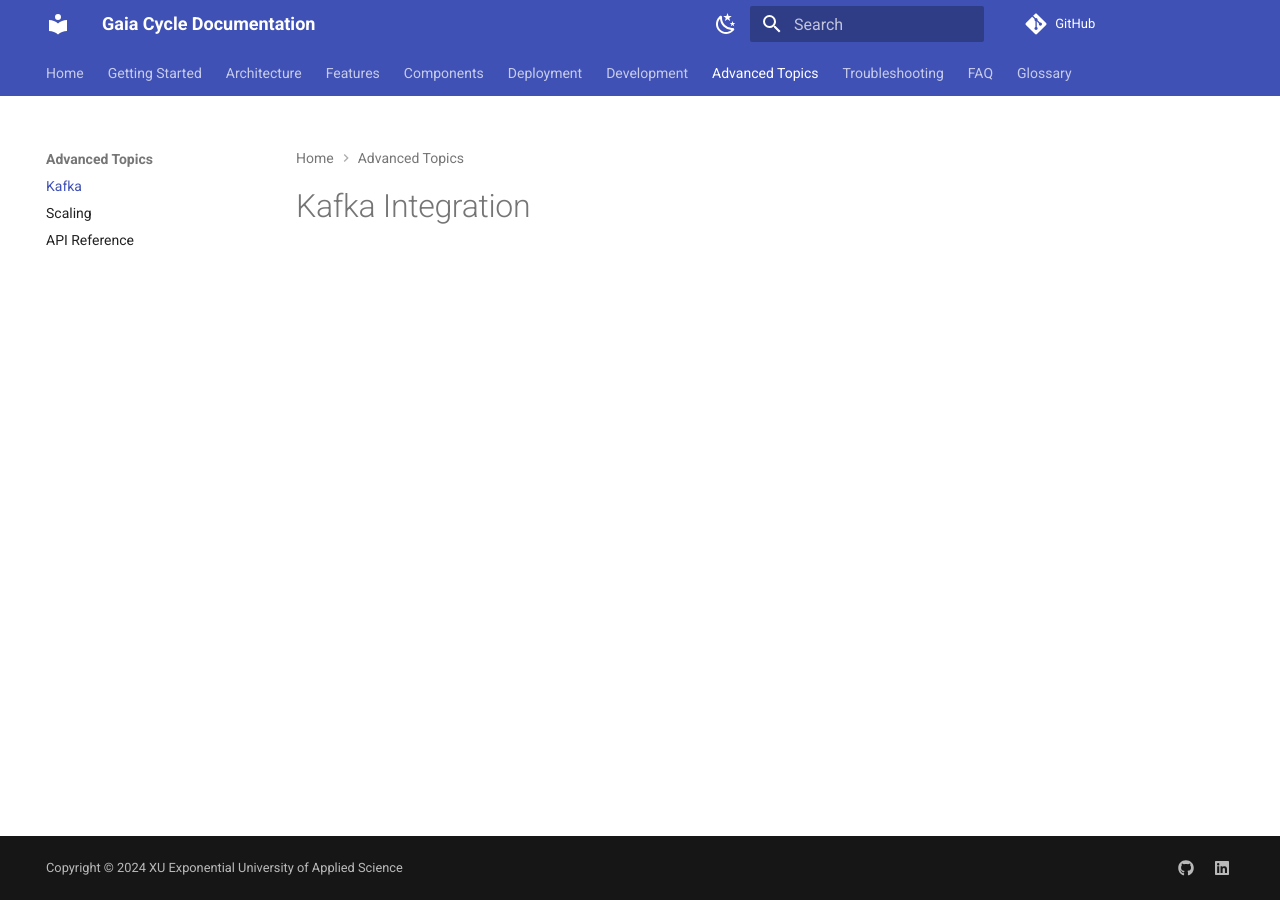
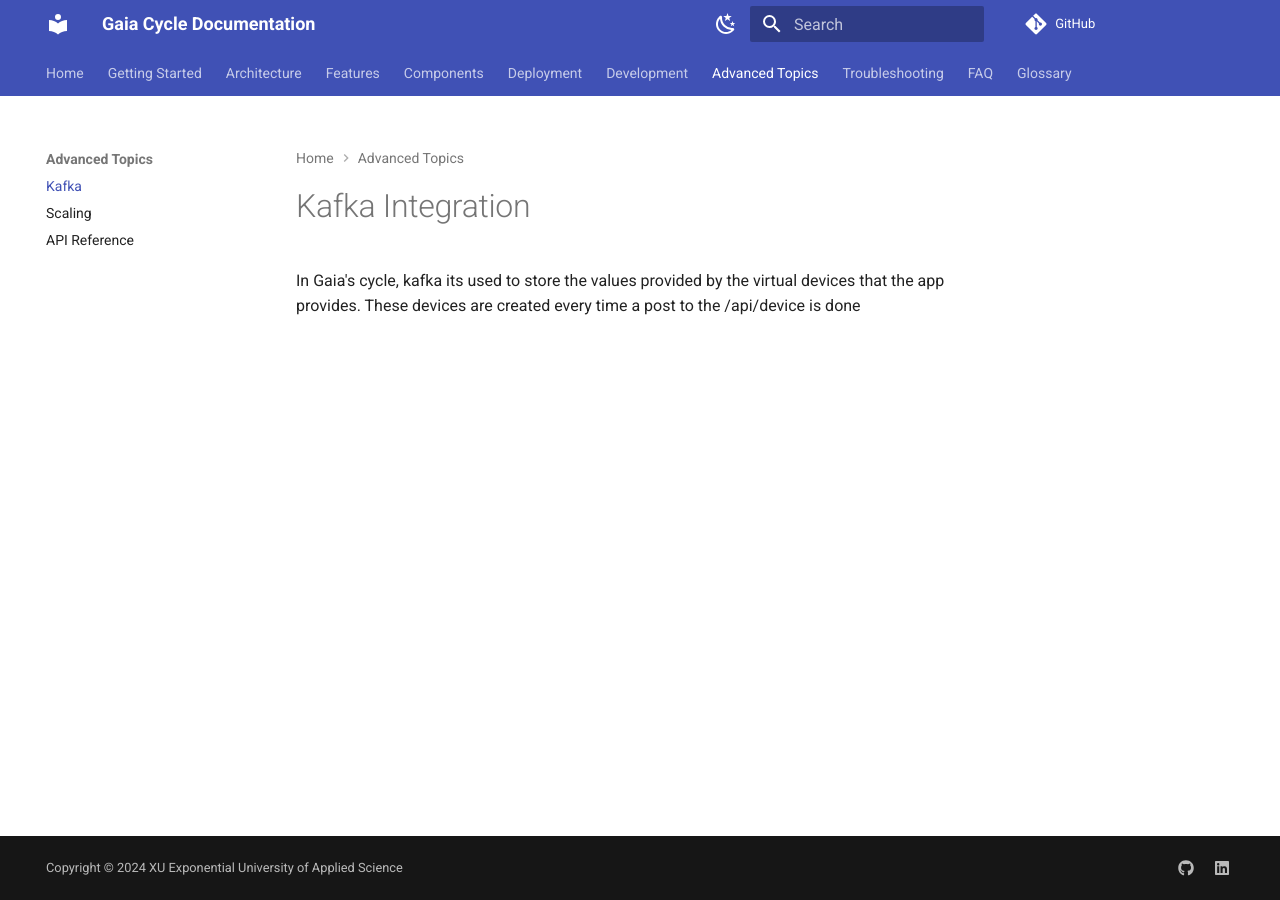
Before and after one commit to YouunFruit/GaiasCycle, an MkDocs documentation site: the page built from docs/advanced-topics/kafka.md, in a window 1280 px wide. Built offline with MkDocs 1.6.1 and Material for MkDocs 9.7.7, drawn with Linux system fonts in a browser that asks for light colours; comment, search, counter and statistics services are not loaded.

Commit message:
requirements update + kafka docs

```diff
--- a/docs/advanced-topics/kafka.md
+++ b/docs/advanced-topics/kafka.md
@@ -6,3 +6,5 @@ Include:
 2. Setting up Kafka.
 3. Example use cases (e.g., messaging or logging).
 -->
+In Gaia's cycle, kafka its used to store the values provided by the virtual devices that the app provides.
+These devices are created every time a post to the /api/device is done
```
Also changed, not shown: requirements.txt (+31 -3 lines).
